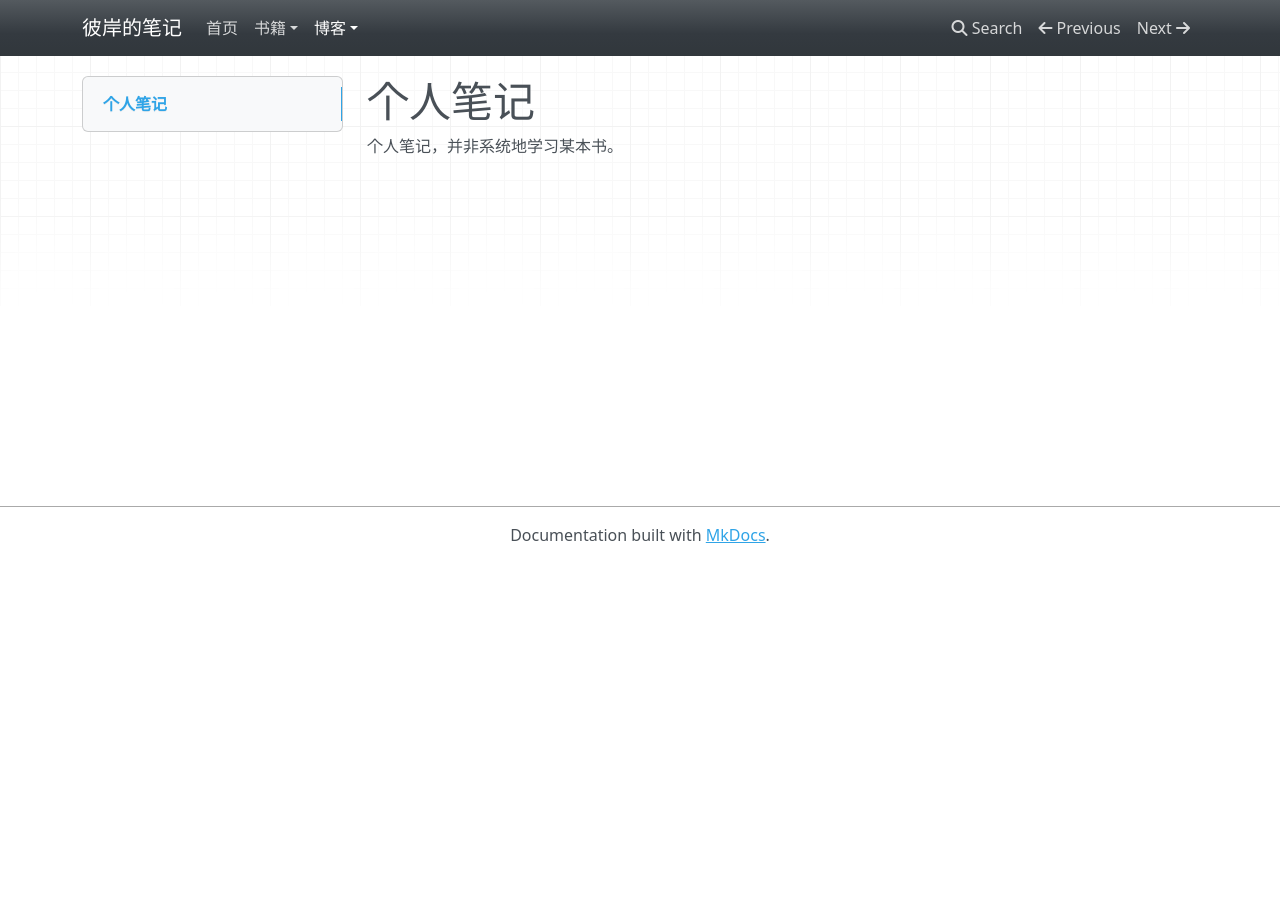
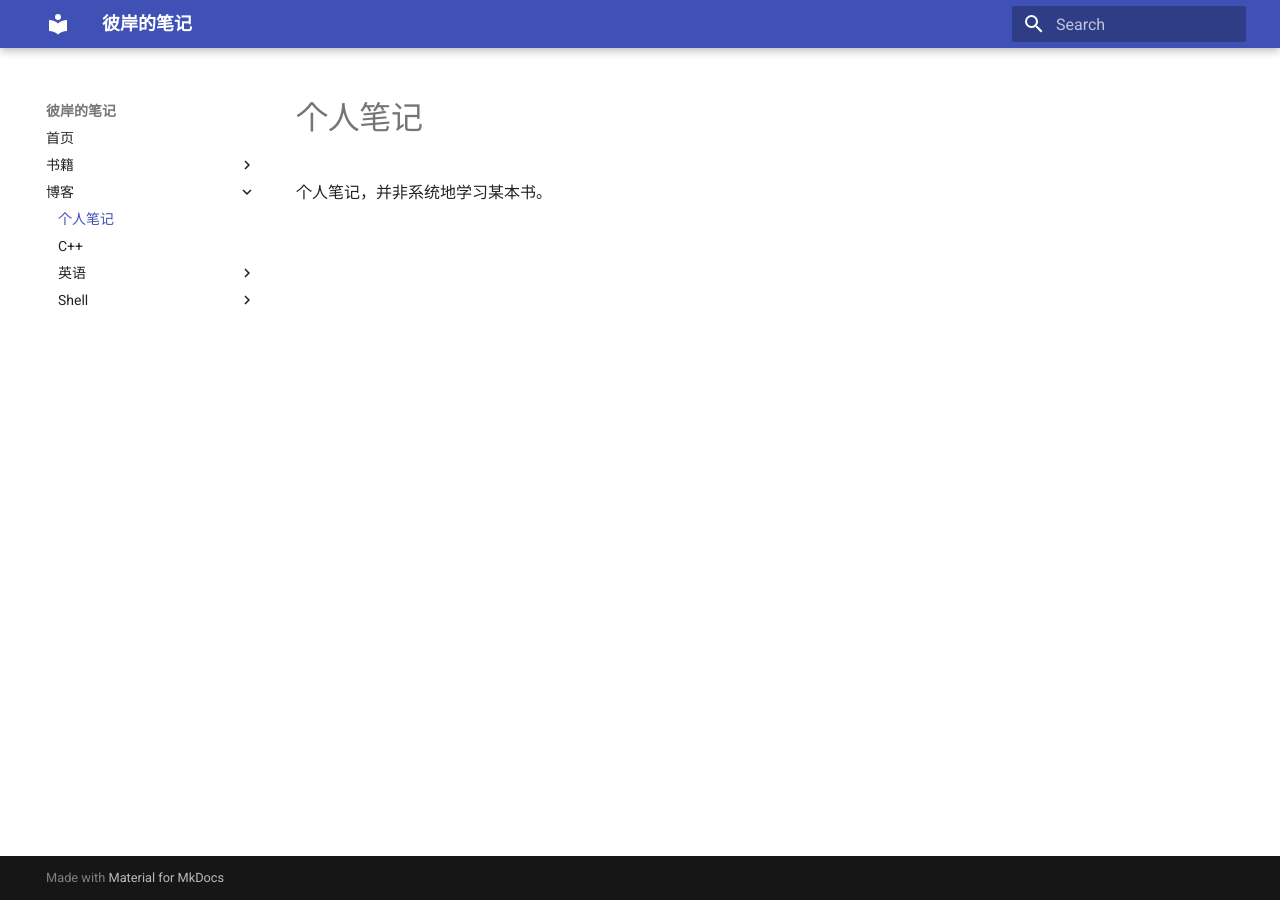
Before and after one commit to bi-an/learning_books, an MkDocs documentation site: the page built from docs/blog/index.md, in a window 1280 px wide. Built offline with MkDocs 1.6.1 and Material for MkDocs 9.7.7, drawn with Linux system fonts in a browser that asks for light colours; nearby versions of some CDN libraries.

Commit message:
Update mkdocs.yml

```diff
--- a/mkdocs.yml
+++ b/mkdocs.yml
@@ -2,7 +2,8 @@ site_name: 彼岸的笔记
 site_url: https://bi-an.github.com/learning_books
 #theme: material
 theme:
-  name: mkdocs
+  #name: mkdocs
+  name: material
   highlightjs: true
   hljs_languages:
     - yaml
```
